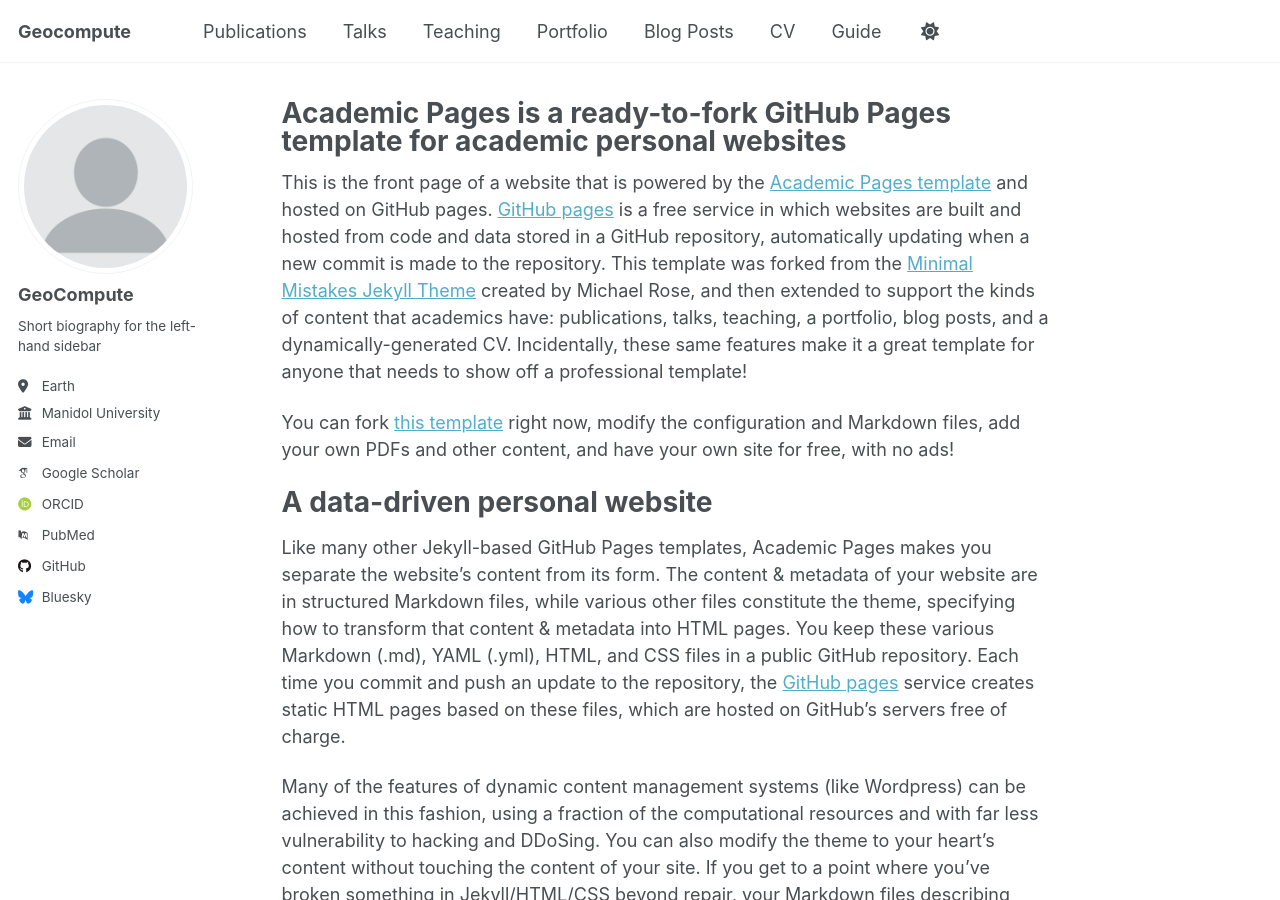
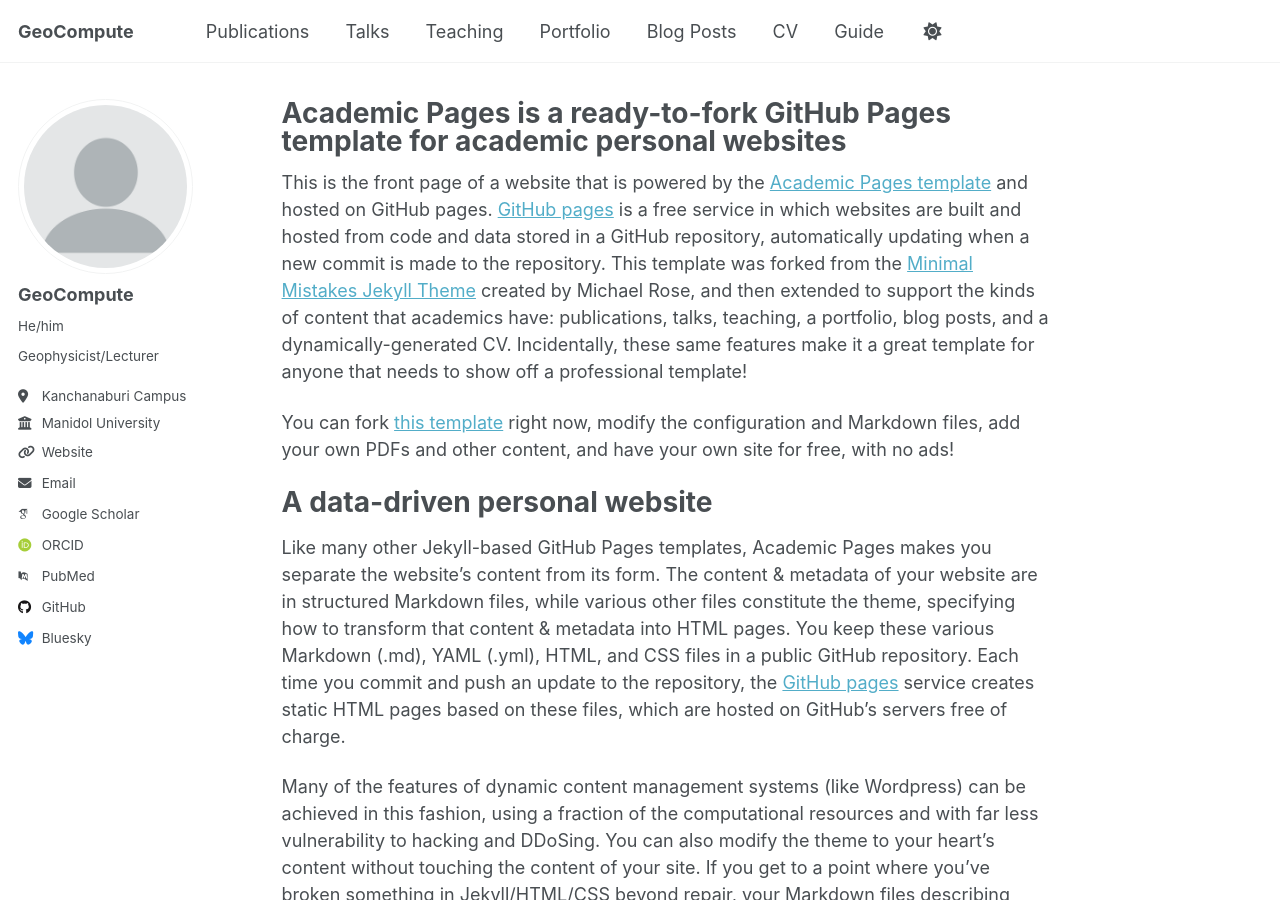
Before and after one commit to Songkhun/Songkhun.github.io, a Jekyll site: the page built from _pages/about.md, in a window 1280 px wide and 900 px high. Built offline with Jekyll 4.4.1, drawn with Linux system fonts in a browser that asks for light colours; some web fonts are replaced; a script that is not in the unit is left out.

Commit message:
Fix title and update author details in _config.yml
Updated site title and author information in the config.

```diff
--- a/_config.yml
+++ b/_config.yml
@@ -9,7 +9,7 @@
 # Basic Site Settings
 locale                   : "en-US"
 site_theme               : "default" # Currently available options are "default", "air"
-title                    : "Geocompute"
+title                    : "GeoCompute"
 title_separator          : "-"
 name                     : &name "Songkhun Boonchaisuk"
 description              : &description "Songkhun Boonchaisuk's academic portfolio"   # Update this with a general description of your site, this is the default if not overridden by a page
@@ -25,12 +25,12 @@ author:
   # Biographic information
   avatar           : "profile.png"
   name             : "GeoCompute"
-  pronouns         : # example: "He/him"
-  bio              : "Short biography for the left-hand sidebar"
-  location         : "Earth"
+  pronouns         : "He/him"
+  bio              : "Geophysicist/Lecturer"
+  location         : "Kanchanaburi Campus"
   employer         : "Manidol University"
-  uri              : # URL
-  email            : "none@example.org"
+  uri              : "https://ka.mahidol.ac.th/staff-Profile/th/songkhun.boo"
+  email            : "songkhun.boo@mahidol.ac.th"
 
   # Academic websites
   academia         : # URL
@@ -48,7 +48,7 @@ author:
   bitbucket        : # Username - Update with your username on the site
   codepen          : # Username
   dribbble         : # Username
-  github           : "academicpages"
+  github           : "https://github.com/Songkhun"
   kaggle           : # Username
   stackoverflow    : # User number or user number and name (i.e., use "1" or "1/jeff-atwood")
 
```
